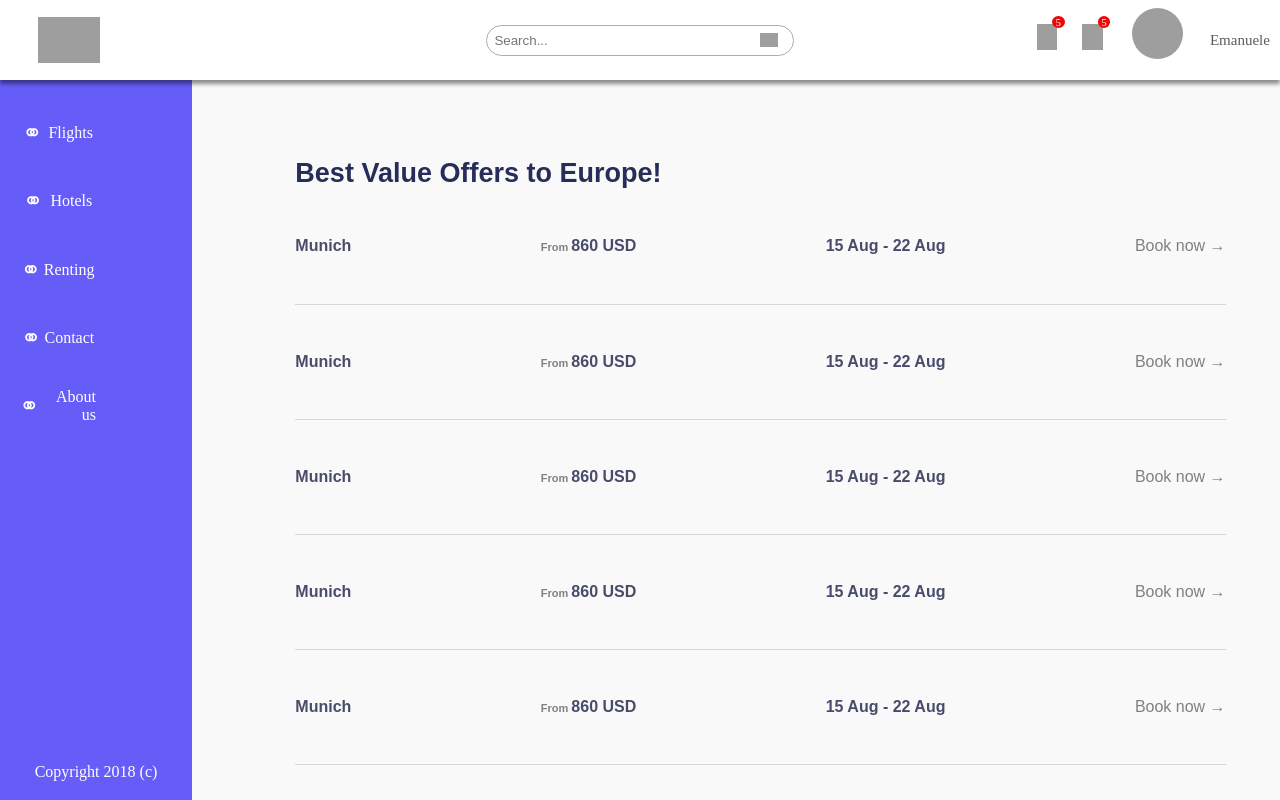
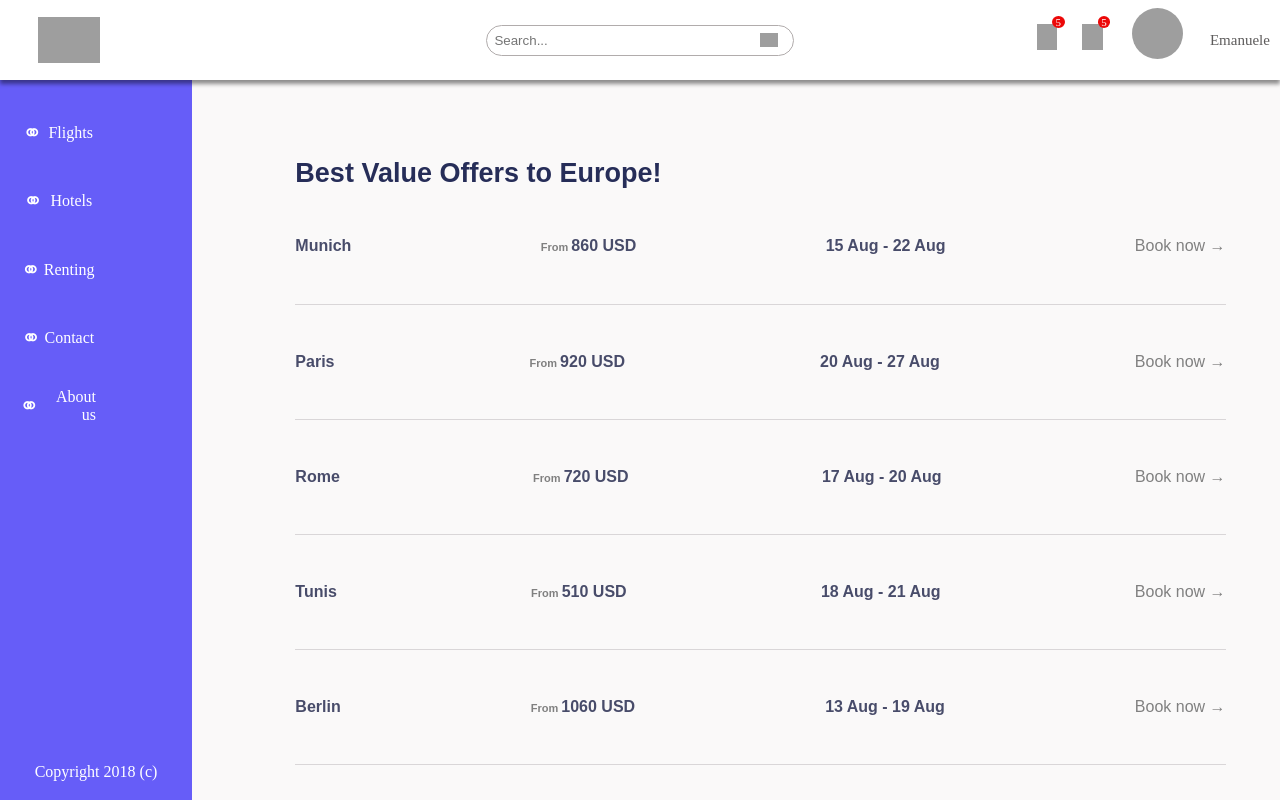
Before and after one commit to ChamsBouzaiene/React-DashBoard, a React (Create React App) app: page / in a window 1280 px wide. Built offline with nearby package versions, Linux system fonts and the light colour scheme; grey boxes are pictures that could not be loaded.

Commit message:
enhance: maped flightsRow to dummyData ⚙️

```diff
--- /dev/null
+++ b/src/common/data/dummyData.js
@@ -0,0 +1,27 @@
+export const fligtsData = [
+  {
+    land: "Munich",
+    price: 860,
+    date: "15 Aug - 22 Aug"
+  },
+  {
+    land: "Paris",
+    price: 920,
+    date: "20 Aug - 27 Aug"
+  },
+  {
+    land: "Rome",
+    price: 720,
+    date: "17 Aug - 20 Aug"
+  },
+  {
+    land: "Tunis",
+    price: 510,
+    date: "18 Aug - 21 Aug"
+  },
+  {
+    land: "Berlin",
+    price: 1060,
+    date: "13 Aug - 19 Aug"
+  }
+];
--- a/src/features/Flights/FlightTableRow.js
+++ b/src/features/Flights/FlightTableRow.js
@@ -1,17 +1,17 @@
 import React from "react";
 
-export default function FlightTableRow() {
+export default function FlightTableRow({ land, price, date }) {
   return (
     <div className="flights-table-row">
       <div className="col-title">
-        <span>Munich</span>
+        <span>{land}</span>
       </div>
       <div className="col-price">
         <span className="col-price-label">From </span>
-        <span>860 USD</span>
+        <span>{price} USD</span>
       </div>
       <div className="col-date">
-        <span>15 Aug - 22 Aug</span>
+        <span>{date}</span>
       </div>
       <div className="col-button">
         <span>Book now →</span>
--- a/src/features/Flights/index.js
+++ b/src/features/Flights/index.js
@@ -1,5 +1,6 @@
 import React from "react";
 import FlightTableRow from "./FlightTableRow";
+import { fligtsData } from "../../common/data/dummyData";
 import "./style.css";
 export default function Flights() {
   return (
@@ -8,11 +9,9 @@ export default function Flights() {
         <span>Best Value Offers to Europe!</span>
       </div>
       <div className="flights-table">
-        <FlightTableRow />
-        <FlightTableRow />
-        <FlightTableRow />
-        <FlightTableRow />
-        <FlightTableRow />
+        {fligtsData.map((flightData, i) => {
+          return <FlightTableRow {...flightData} />;
+        })}
       </div>
     </div>
   );
```
